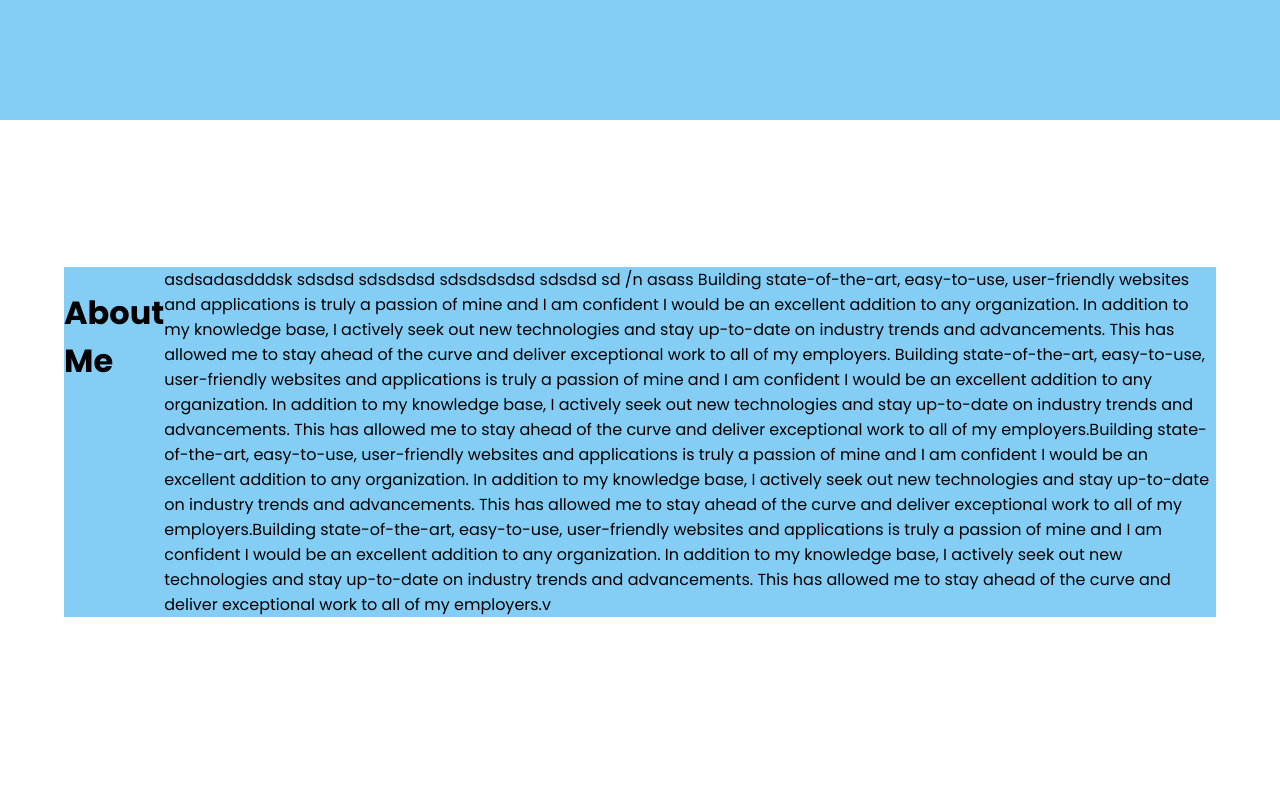
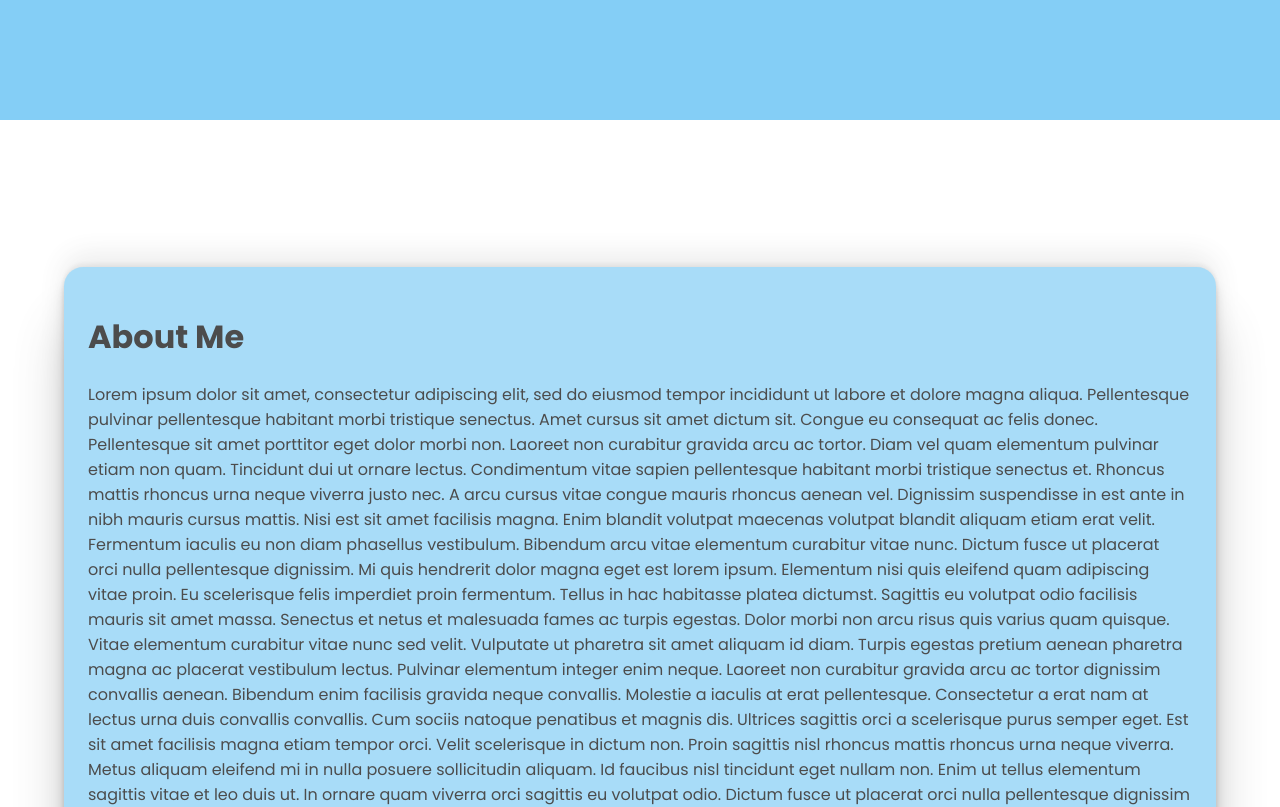
Before and after one commit to phannhathuy2804/ProfilePage, a Next.js app: page / in a window 1280 px wide. Shown: the part 680-1487 px from the top of the page. Built offline with nearby package versions, Linux system fonts and the light colour scheme.

Commit message:
Modify stylesheet of About component

```diff
--- a/components/About.js
+++ b/components/About.js
@@ -1,37 +1,52 @@
 const About = () => {
   return (
-    <div className="about">
+    <div className="about page">
       <div className="content">
         <div className="container ">
           <h1 className="title">About Me</h1>
           <div className="description">
-            asdsadasdddsk sdsdsd sdsdsdsd sdsdsdsdsd sdsdsd sd /n asass Building
-            state-of-the-art, easy-to-use, user-friendly websites and
-            applications is truly a passion of mine and I am confident I would
-            be an excellent addition to any organization. In addition to my
-            knowledge base, I actively seek out new technologies and stay
-            up-to-date on industry trends and advancements. This has allowed me
-            to stay ahead of the curve and deliver exceptional work to all of my
-            employers. Building state-of-the-art, easy-to-use, user-friendly
-            websites and applications is truly a passion of mine and I am
-            confident I would be an excellent addition to any organization. In
-            addition to my knowledge base, I actively seek out new technologies
-            and stay up-to-date on industry trends and advancements. This has
-            allowed me to stay ahead of the curve and deliver exceptional work
-            to all of my employers.Building state-of-the-art, easy-to-use,
-            user-friendly websites and applications is truly a passion of mine
-            and I am confident I would be an excellent addition to any
-            organization. In addition to my knowledge base, I actively seek out
-            new technologies and stay up-to-date on industry trends and
-            advancements. This has allowed me to stay ahead of the curve and
-            deliver exceptional work to all of my employers.Building
-            state-of-the-art, easy-to-use, user-friendly websites and
-            applications is truly a passion of mine and I am confident I would
-            be an excellent addition to any organization. In addition to my
-            knowledge base, I actively seek out new technologies and stay
-            up-to-date on industry trends and advancements. This has allowed me
-            to stay ahead of the curve and deliver exceptional work to all of my
-            employers.v
+            Lorem ipsum dolor sit amet, consectetur adipiscing elit, sed do
+            eiusmod tempor incididunt ut labore et dolore magna aliqua.
+            Pellentesque pulvinar pellentesque habitant morbi tristique
+            senectus. Amet cursus sit amet dictum sit. Congue eu consequat ac
+            felis donec. Pellentesque sit amet porttitor eget dolor morbi non.
+            Laoreet non curabitur gravida arcu ac tortor. Diam vel quam
+            elementum pulvinar etiam non quam. Tincidunt dui ut ornare lectus.
+            Condimentum vitae sapien pellentesque habitant morbi tristique
+            senectus et. Rhoncus mattis rhoncus urna neque viverra justo nec. A
+            arcu cursus vitae congue mauris rhoncus aenean vel. Dignissim
+            suspendisse in est ante in nibh mauris cursus mattis. Nisi est sit
+            amet facilisis magna. Enim blandit volutpat maecenas volutpat
+            blandit aliquam etiam erat velit. Fermentum iaculis eu non diam
+            phasellus vestibulum. Bibendum arcu vitae elementum curabitur vitae
+            nunc. Dictum fusce ut placerat orci nulla pellentesque dignissim. Mi
+            quis hendrerit dolor magna eget est lorem ipsum. Elementum nisi quis
+            eleifend quam adipiscing vitae proin. Eu scelerisque felis imperdiet
+            proin fermentum. Tellus in hac habitasse platea dictumst. Sagittis
+            eu volutpat odio facilisis mauris sit amet massa. Senectus et netus
+            et malesuada fames ac turpis egestas. Dolor morbi non arcu risus
+            quis varius quam quisque. Vitae elementum curabitur vitae nunc sed
+            velit. Vulputate ut pharetra sit amet aliquam id diam. Turpis
+            egestas pretium aenean pharetra magna ac placerat vestibulum lectus.
+            Pulvinar elementum integer enim neque. Laoreet non curabitur gravida
+            arcu ac tortor dignissim convallis aenean. Bibendum enim facilisis
+            gravida neque convallis. Molestie a iaculis at erat pellentesque.
+            Consectetur a erat nam at lectus urna duis convallis convallis. Cum
+            sociis natoque penatibus et magnis dis. Ultrices sagittis orci a
+            scelerisque purus semper eget. Est sit amet facilisis magna etiam
+            tempor orci. Velit scelerisque in dictum non. Proin sagittis nisl
+            rhoncus mattis rhoncus urna neque viverra. Metus aliquam eleifend mi
+            in nulla posuere sollicitudin aliquam. Id faucibus nisl tincidunt
+            eget nullam non. Enim ut tellus elementum sagittis vitae et leo duis
+            ut. In ornare quam viverra orci sagittis eu volutpat odio. Dictum
+            fusce ut placerat orci nulla pellentesque dignissim enim sit. Mattis
+            enim ut tellus elementum sagittis. Gravida neque convallis a cras
+            semper auctor neque. Tellus in hac habitasse platea dictumst
+            vestibulum rhoncus est. Elementum sagittis vitae et leo. Et ultrices
+            neque ornare aenean euismod elementum nisi quis. Est pellentesque
+            elit ullamcorper dignissim cras tincidunt. Sit amet tellus cras
+            adipiscing enim eu turpis egestas. Nunc consequat interdum varius
+            sit amet mattis vulputate enim.
           </div>
         </div>
       </div>
--- a/styles/components/about.css
+++ b/styles/components/about.css
@@ -1,13 +1,19 @@
 .about {
   background: #ffffff;
-  height: 100vh;
-  overflow: hidden;
+  display: block;
+  padding-bottom: 8rem;
 }
 
 .about .container {
   position: relative;
-  display: flex;
+  display: block;
   background: #84cef6;
+  opacity: 0.7;
+  padding: 1.5rem;
+  border-radius: 1.2rem;
+  box-shadow: rgba(0, 0, 0, 0.25) 0px 54px 55px,
+    rgba(0, 0, 0, 0.12) 0px -12px 30px, rgba(0, 0, 0, 0.12) 0px 4px 6px,
+    rgba(0, 0, 0, 0.17) 0px 12px 13px, rgba(0, 0, 0, 0.09) 0px -3px 5px;
 }
 
 .about .content .title {
```
